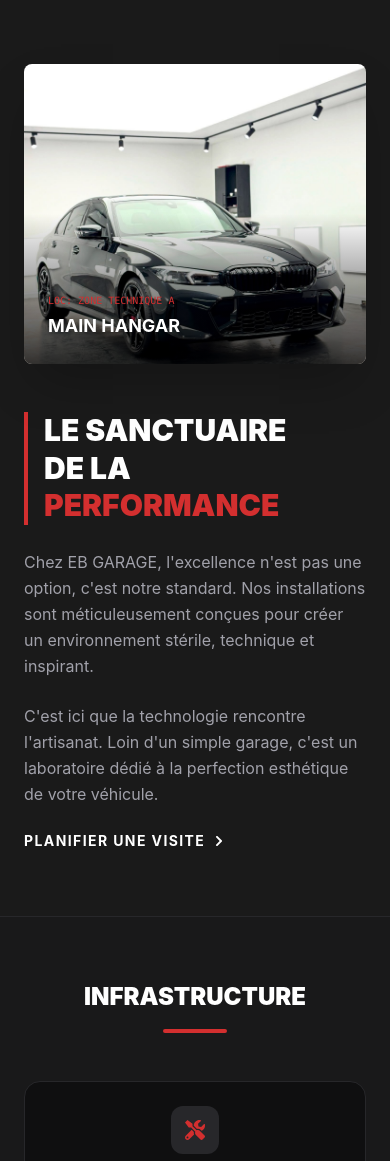
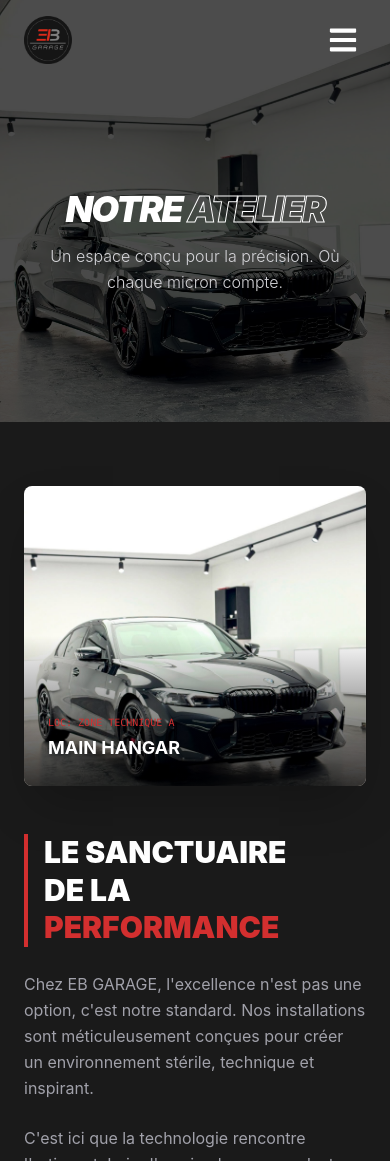
Before and after one commit to dibabdelkrimyt98/eb-garage-website, a React (Vite) app: page /workshop in a window 390 px wide. Shown: the top 1161 px of the page. Built offline with nearby package versions, Linux system fonts and the light colour scheme.

Commit message:
Second Beta version of my web app

```diff
--- a/src/pages/WorkshopPage.jsx
+++ b/src/pages/WorkshopPage.jsx
@@ -1,149 +1,96 @@
-import { motion } from 'framer-motion';
+import { motion, useScroll, useTransform } from 'framer-motion';
 import React from 'react';
-import { FaAward, FaChevronRight, FaLightbulb, FaShieldAlt, FaTools, FaUserCheck } from 'react-icons/fa';
 import { Link } from 'react-router-dom';
-import workshopImg from '../assets/workshop.jpg';
+import workshopHero from '../assets/workshop.jpg';
+import Footer from '../components/Footer';
+import Navbar from '../components/Navbar';
+import WorkshopPresentation from '../components/WorkshopPresentation';
 
-const workshopFeatures = [
-    {
-        title: "Technologie de Pointe",
-        description: "Outils de précision et équipement de diagnostic dernière génération pour une exécution sans faille.",
-        icon: FaTools,
-        delay: 0.1
-    },
-    {
-        title: "Atmosphère Contrôlée",
-        description: "Baies hermétiques et température régulée garantissant une pose de film sans aucune poussière.",
-        icon: FaLightbulb,
-        delay: 0.2
-    },
-    {
-        title: "Experts Certifiés",
-        description: "Une équipe d'artisans passionnés, formés aux techniques les plus exigeantes du detailing.",
-        icon: FaUserCheck,
-        delay: 0.3
-    },
-    {
-        title: "Produits Premium",
-        description: "Stockage sécurisé des vinyles et céramiques pour préserver leur intégrité chimique.",
-        icon: FaShieldAlt,
-        delay: 0.4
-    },
-    {
-        title: "Contrôle Qualité",
-        description: "Inspection microscopique en 3 étapes avant toute restitution de véhicule.",
-        icon: FaAward,
-        delay: 0.5
-    }
-];
+function WorkshopPage() {
+    const { scrollY } = useScroll();
 
-const WorkshopPresentation = () => {
+    // Responsive Parallax: Reduced movement range on mobile to prevent jitter
+    const yParallax = useTransform(scrollY, [0, 500], [0, 200]);
+    const opacityFade = useTransform(scrollY, [0, 300], [1, 0]);
+
     return (
-        <section className="bg-brandDark relative overflow-hidden">
+        <div className="min-h-screen bg-brandDark font-sans selection:bg-brandRed selection:text-white">
+            <Navbar />
 
-            {/* --- SECTION 1: THE VISION (Split Layout) --- */}
-            {/* Added py-16 for mobile, py-24 for desktop */}
-            <div className="max-w-7xl mx-auto px-6 lg:px-8 py-16 md:py-24">
-                {/* Flex-col for mobile (stack), Row for large screens */}
-                <div className="flex flex-col lg:flex-row gap-12 lg:gap-20 items-center">
+            {/* --- HERO BANNER --- */}
+            {/* Added padding-top to ensure content doesn't hide behind navbar on mobile */}
+            <section className="relative h-[50vh] md:h-[60vh] min-h-[400px] flex items-center justify-center overflow-hidden pt-16 md:pt-20">
+                <motion.div
+                    style={{ y: yParallax }}
+                    className="absolute inset-0 z-0"
+                >
+                    <div
+                        className="w-full h-full bg-cover bg-center"
+                        style={{ backgroundImage: `url(${workshopHero})` }}
+                    />
+                    <div className="absolute inset-0 bg-black/70" />
+                </motion.div>
 
-                    {/* Text Column */}
+                <motion.div
+                    style={{ opacity: opacityFade }}
+                    className="relative z-10 text-center px-4 md:px-6 max-w-5xl mx-auto"
+                >
                     <motion.div
-                        initial={{ opacity: 0, x: -30 }}
-                        whileInView={{ opacity: 1, x: 0 }}
-                        viewport={{ once: true }}
+                        initial={{ scale: 0.8, opacity: 0 }}
+                        animate={{ scale: 1, opacity: 1 }}
                         transition={{ duration: 0.8 }}
-                        className="lg:w-1/2 space-y-6 md:space-y-8 order-2 lg:order-1"
                     >
-                        <div className="inline-block border-l-4 border-brandRed pl-4">
-                            {/* Responsive Text Sizing */}
-                            <h2 className="text-3xl sm:text-4xl md:text-5xl font-black text-white uppercase leading-tight">
-                                Le Sanctuaire <br/> de la <span className="text-brandRed">Performance</span>
-                            </h2>
-                        </div>
-                        <p className="text-zinc-400 text-base md:text-lg leading-relaxed">
-                            Chez EB GARAGE, l'excellence n'est pas une option, c'est notre standard. Nos installations sont méticuleusement conçues pour créer un environnement stérile, technique et inspirant.
-                        </p>
-                        <p className="text-zinc-400 text-base md:text-lg leading-relaxed">
-                            C'est ici que la technologie rencontre l'artisanat. Loin d'un simple garage, c'est un laboratoire dédié à la perfection esthétique de votre véhicule.
-                        </p>
-
-                        <Link to="/contact" className="inline-flex items-center gap-2 text-white font-bold uppercase tracking-widest hover:text-brandRed transition-colors mt-4 text-sm md:text-base">
-                            Planifier une visite <FaChevronRight className="text-xs" />
-                        </Link>
+                        {/* SUPER RESPONSIVE TEXT: 4xl on Phone -> 6xl on Tablet -> 9xl on Desktop */}
+                        <h1 className="text-4xl sm:text-6xl md:text-8xl lg:text-9xl font-black text-white uppercase leading-none mb-4 md:mb-6 italic tracking-tighter">
+                            NOTRE <span className="stroke-text text-transparent">ATELIER</span>
+                        </h1>
                     </motion.div>
 
-                    {/* Image Column */}
-                    <motion.div
-                        initial={{ opacity: 0, scale: 0.95 }}
-                        whileInView={{ opacity: 1, scale: 1 }}
-                        viewport={{ once: true }}
-                        transition={{ duration: 0.8 }}
-                        className="w-full lg:w-1/2 relative order-1 lg:order-2"
-                    >
-                        <div className="absolute -inset-4 border border-zinc-700/50 rounded-lg z-0 hidden md:block" />
-                        <div className="absolute -inset-1 border border-brandRed/20 rounded-lg z-0 translate-x-2 translate-y-2 hidden md:block" />
+                    <p className="text-zinc-300 text-base md:text-xl font-light max-w-xs md:max-w-2xl mx-auto leading-relaxed">
+                        Un espace conçu pour la précision. Où chaque micron compte.
+                    </p>
+                </motion.div>
+            </section>
 
-                        {/* Height adjusts from 300px (mobile) to 500px (desktop) */}
-                        <div className="relative h-[300px] sm:h-[400px] md:h-[500px] w-full bg-zinc-900 rounded-lg overflow-hidden shadow-2xl z-10 group">
-                            <img
-                                src={workshopImg}
-                                alt="Atelier Intérieur"
-                                className="w-full h-full object-cover transition-transform duration-700 group-hover:scale-110"
-                            />
-                            <div className="absolute inset-0 bg-gradient-to-t from-black/80 via-transparent to-transparent" />
+            {/* --- MAIN CONTENT --- */}
+            <WorkshopPresentation />
 
-                            <div className="absolute bottom-6 left-6">
-                                <p className="text-brandRed text-[10px] md:text-xs font-mono mb-1">LOC: ZONE TECHNIQUE A</p>
-                                <p className="text-white text-lg md:text-xl font-bold uppercase">Main Hangar</p>
-                            </div>
-                        </div>
-                    </motion.div>
-                </div>
-            </div>
-
-            {/* --- SECTION 2: THE FEATURES (Grid) --- */}
-            <div className="bg-zinc-900/50 py-16 md:py-24 border-t border-zinc-800">
-                <div className="max-w-7xl mx-auto px-6 lg:px-8">
-                    <motion.div
-                        initial={{ opacity: 0, y: 20 }}
-                        whileInView={{ opacity: 1, y: 0 }}
-                        viewport={{ once: true }}
-                        className="text-center mb-12 md:mb-16"
-                    >
-                        <h3 className="text-2xl md:text-4xl font-black text-white uppercase mb-4">Infrastructure</h3>
-                        <div className="h-1 w-16 md:w-20 bg-brandRed mx-auto rounded-full" />
-                    </motion.div>
-
-                    {/* 1 col (mobile), 2 cols (tablet), 3 cols (desktop) */}
-                    <div className="grid grid-cols-1 md:grid-cols-2 lg:grid-cols-3 gap-6 md:gap-8">
-                        {workshopFeatures.map((feature, index) => (
-                            <motion.div
-                                key={index}
-                                initial={{ opacity: 0, y: 30 }}
-                                whileInView={{ opacity: 1, y: 0 }}
-                                viewport={{ once: true }}
-                                transition={{ delay: feature.delay, duration: 0.5 }}
-                                className="group relative bg-black/40 border border-zinc-800 p-6 md:p-8 rounded-2xl hover:border-brandRed/50 transition-colors duration-300"
-                            >
-                                <div className="absolute inset-0 bg-brandRed/5 opacity-0 group-hover:opacity-100 transition-opacity duration-300 rounded-2xl" />
-
-                                <div className="relative z-10 flex flex-col items-center md:items-start text-center md:text-left">
-                                    <div className="w-12 h-12 md:w-14 md:h-14 bg-zinc-800 rounded-xl flex items-center justify-center mb-6 group-hover:bg-brandRed group-hover:text-white transition-colors duration-300">
-                                        <feature.icon className="text-brandRed text-xl md:text-2xl group-hover:text-white transition-colors" />
-                                    </div>
-                                    <h4 className="text-lg md:text-xl font-bold text-white uppercase mb-3">{feature.title}</h4>
-                                    <p className="text-zinc-400 text-sm leading-relaxed group-hover:text-zinc-300 transition-colors">
-                                        {feature.description}
-                                    </p>
-                                </div>
-                            </motion.div>
-                        ))}
+            {/* --- FINAL CTA --- */}
+            <section className="py-16 md:py-20 px-6 bg-black border-t border-zinc-900">
+                <div className="max-w-4xl mx-auto text-center">
+                    <h2 className="text-2xl md:text-5xl font-black text-white uppercase mb-8">
+                        Venez voir la <span className="text-brandRed">différence</span>.
+                    </h2>
+                    {/* Buttons stack vertically on mobile, horizontally on desktop */}
+                    <div className="flex flex-col sm:flex-row justify-center gap-4 md:gap-6">
+                         <Link to="/portfolio" className="w-full sm:w-auto">
+                            <button className="w-full border border-white text-white hover:bg-white hover:text-black font-bold uppercase px-8 py-4 rounded-full transition-all duration-300">
+                                Voir nos réalisations
+                            </button>
+                        </Link>
+                        <Link to="/contact" className="w-full sm:w-auto">
+                            <button className="w-full bg-brandRed text-white hover:bg-red-700 font-bold uppercase px-8 py-4 rounded-full transition-all duration-300 shadow-lg shadow-red-900/30">
+                                Réserver un créneau
+                            </button>
+                        </Link>
                     </div>
                 </div>
-            </div>
-        </section>
+            </section>
+
+            <Footer />
+
+            <style dangerouslySetInnerHTML={{ __html: `
+                .stroke-text {
+                    -webkit-text-stroke: 1px white;
+                }
+                @media (min-width: 768px) {
+                    .stroke-text {
+                        -webkit-text-stroke: 2px white;
+                    }
+                }
+            `}} />
+        </div>
     );
-};
+}
 
-export default WorkshopPresentation;
+export default WorkshopPage;
```
